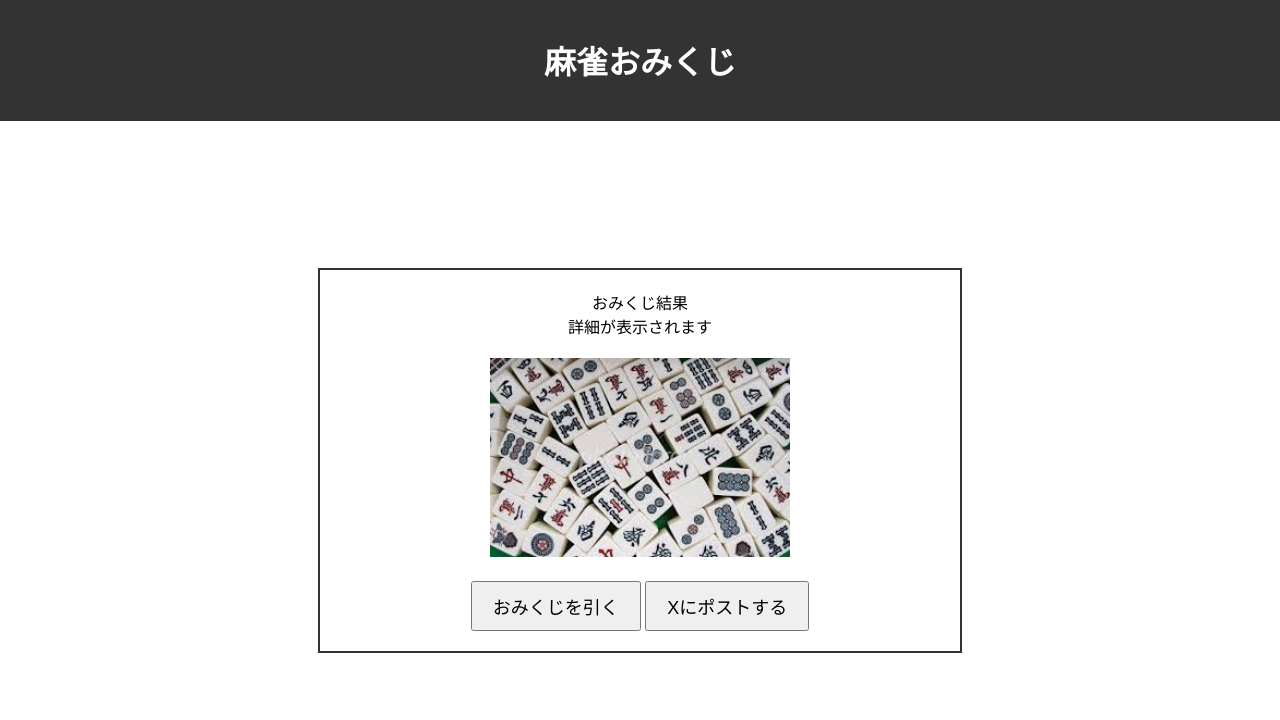
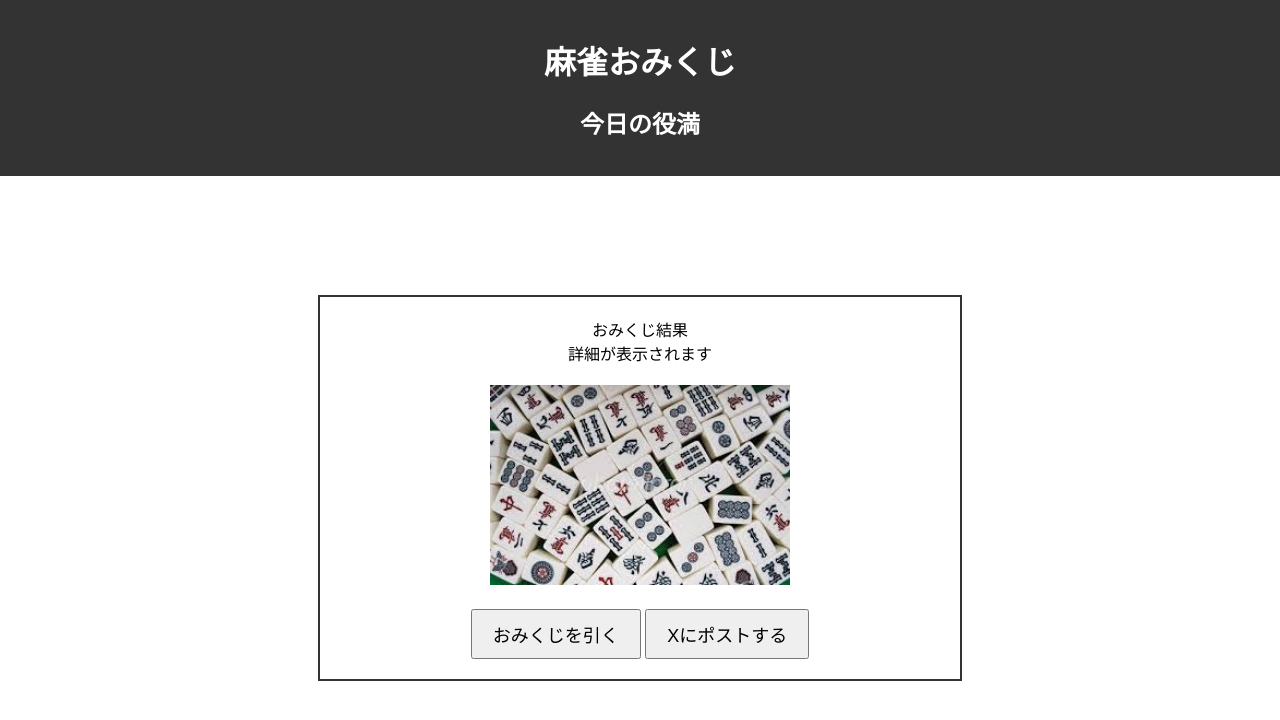
Before and after one commit to bearl27/omikuji, a plain HTML site: page index.html in a window 1280 px wide. Drawn offline with Linux system fonts and the light colour scheme.

Commit message:
title変更

```diff
--- a/index.html
+++ b/index.html
@@ -9,6 +9,7 @@
 <body>
     <header>
         <h1>麻雀おみくじ</h1>
+        <h2>今日の役満</h2>
     </header>
     <main>
         <div id="omikuji">
```
